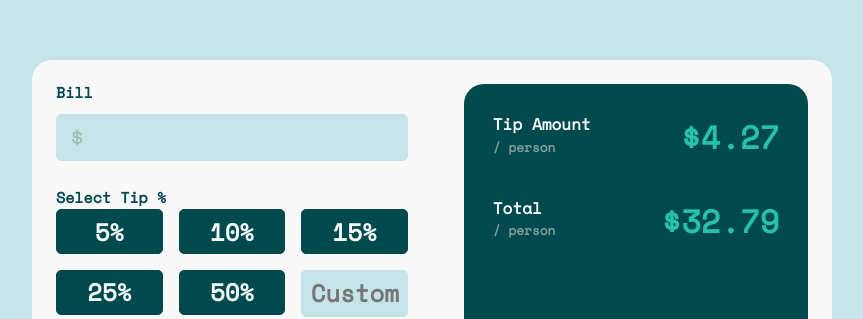
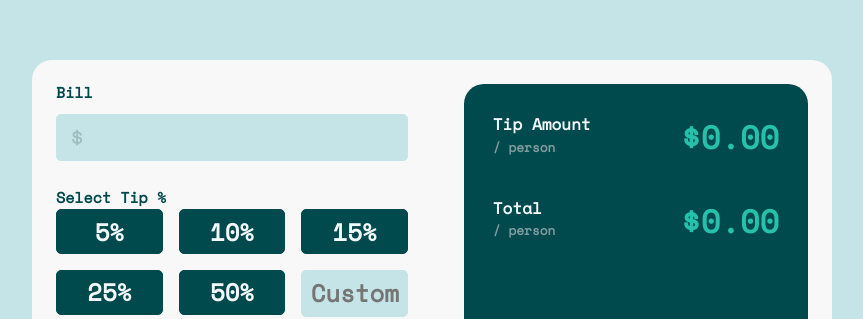
Before and after one commit to diegommelo/front-challenge-tip, a Vue app: page / in a window 1280 px wide. Shown: the part 149-468 px from the top of the page, without its empty margins (208-1071 px from the left). Built offline with nearby package versions, Linux system fonts and the light colour scheme.

Commit message:
feat: add props on TipConfig and TipReport

```diff
--- a/src/App.vue
+++ b/src/App.vue
@@ -2,11 +2,26 @@
 import { ref } from 'vue'
 import TipConfig from './components/TipConfig.vue';
 import TipReport from './components/TipReport.vue';
+
+defineEmits(['setBill'])
+
+const bill = ref(0);
+const tip = ref(0);
+const people = ref(0);
+const tipAmount = ref(0);
+const total = ref(0);
+const DEFAULT_TIPS = [5, 10, 15, 25, 50];
+
+function setBill(value) {
+  bill.value = Number(value)
+}
+
+
 </script>
 
 <template>
   <main>
-    <TipConfig />
+    <TipConfig @set-bill="setBill" />
     <TipReport />
   </main>
 </template>
--- a/src/components/TipConfig.vue
+++ b/src/components/TipConfig.vue
@@ -1,11 +1,11 @@
 <template>
     <section class="c-TipConfig">
-        <BaseInput label="Bill">
+        <BaseInput label="Bill" @input="(e) => $emit('set-bill', e)">
             <template #icon>
                 <IconDollar />
             </template>
         </BaseInput>
-        <div class="">
+        <div>
             <span>Select Tip %</span>
             <div class="c-TipConfig-TipPercentages">
                 <button>5%</button>
@@ -28,6 +28,8 @@
 import BaseInput from './base/BaseInput.vue'
 import IconDollar from './icons/IconDollar.vue'
 import IconPerson from './icons/IconPerson.vue'
+
+defineEmits(['set-bill'])
 </script>
 
 <style lang="scss" scoped>
--- a/src/components/TipReport.vue
+++ b/src/components/TipReport.vue
@@ -7,14 +7,14 @@
                     <span class="small-text">/ person</span>
                 </div>
                 <div class="c-TipReport-Value">
-                    <span>$4.27</span>
+                    <span>${{ tipAmount.toFixed(2) }}</span>
                 </div>
                 <div class="c-TipReport-Detail">
                     <span>Total</span>
                     <span class="small-text">/ person</span>
                 </div>
                 <div class="c-TipReport-Value">
-                    <span>$32.79</span>
+                    <span>${{ total.toFixed(2) }}</span>
                 </div>
             </section>
             <button class="c-TipReport-Reset">RESET</button>
@@ -23,7 +23,16 @@
 </template>
 
 <script setup>
-
+defineProps({
+    tipAmount: {
+        type: Number,
+        default: 0
+    },
+    total: {
+        type: Number,
+        default: 0
+    }
+})
 </script>
 
 <style lang="scss" scoped>
@@ -38,7 +47,8 @@
     .c-TipReport {
         padding: 1.5rem;
     }
-    .c-TipReport-Content{
+
+    .c-TipReport-Content {
         height: 100%;
         justify-content: space-between;
     }
--- a/src/components/base/BaseInput.vue
+++ b/src/components/base/BaseInput.vue
@@ -1,7 +1,7 @@
 <template>
     <div class="c-TipConfig-Input">
         <label v-if="label">{{ label }}</label>
-        <input type="text" :placeholder="placeholder">
+        <input type="text" :placeholder="placeholder" @input="(e) => $emit('input', e.target.value)">
         <i>
             <slot name="icon"></slot>
         </i>
@@ -19,6 +19,7 @@ defineProps({
     }
 })
 
+defineEmits(['input'])
 </script>
 
 <style lang="scss" scoped>
```
